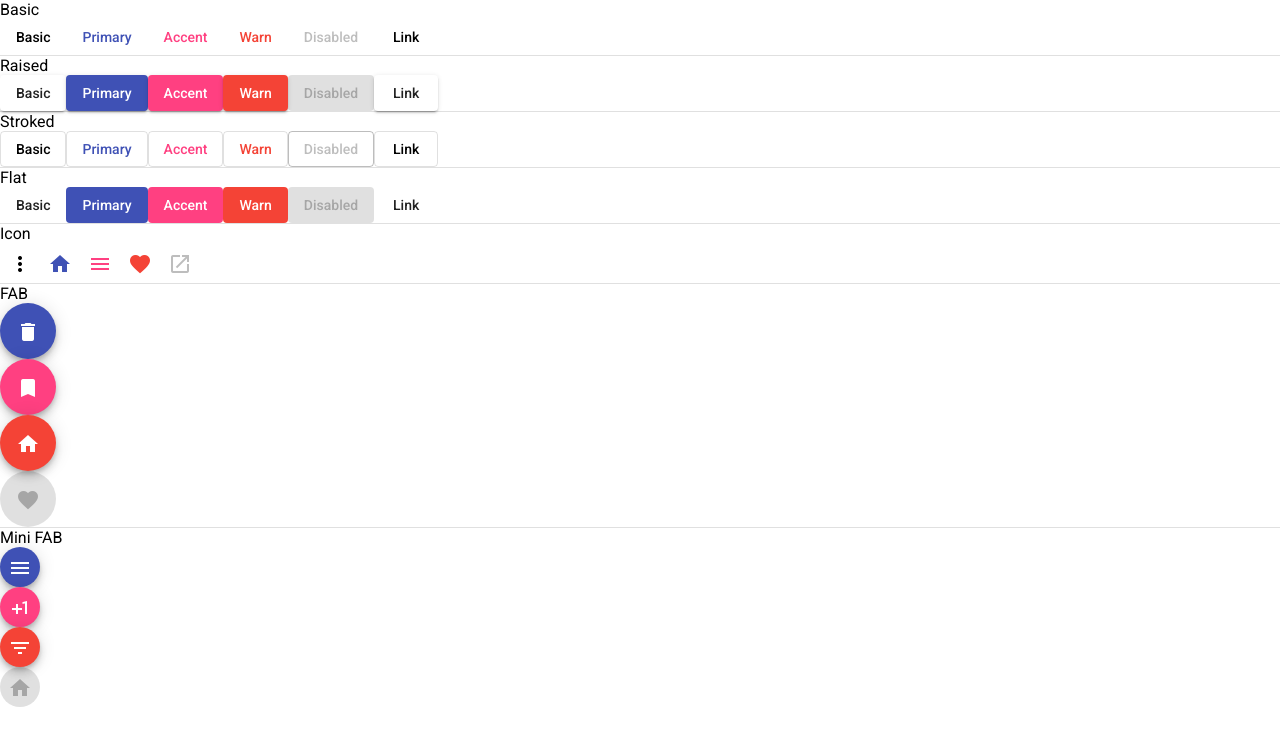
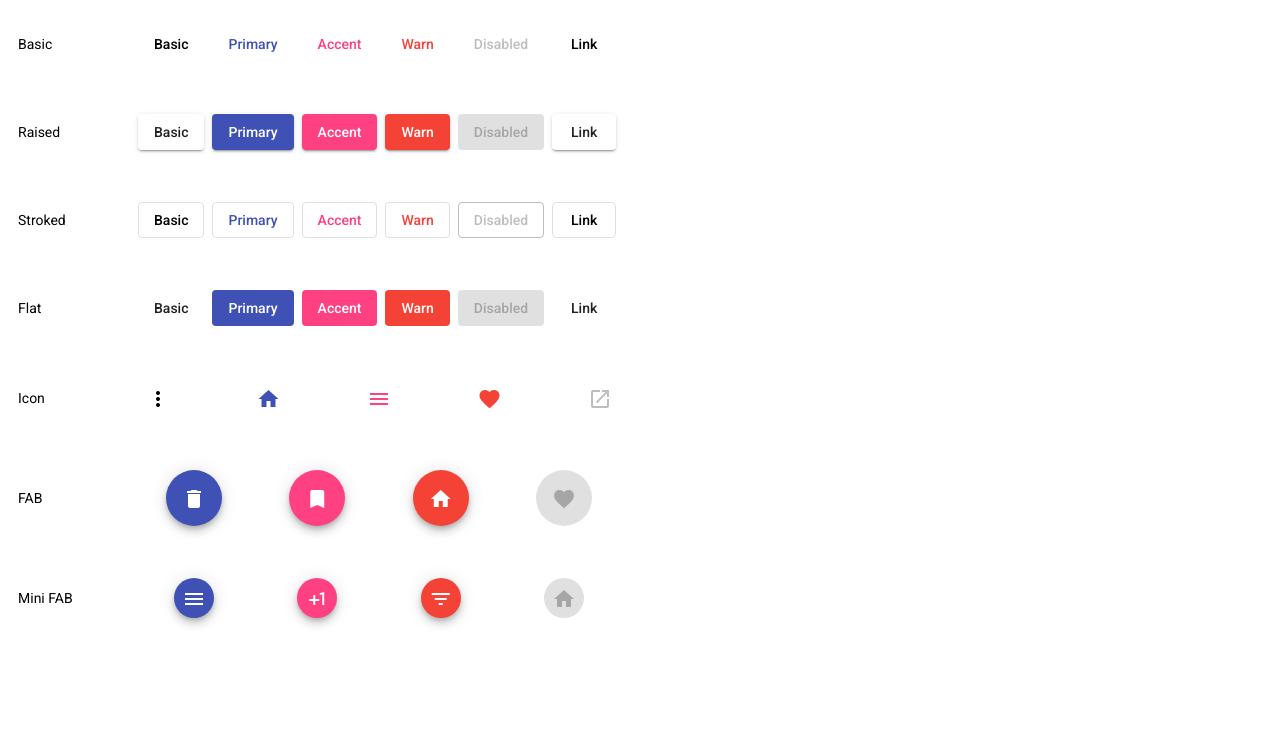
Before and after one commit to FoxGeoff/fxLayout, an Angular app: page / in a window 1280 px wide. Shown: the top 746 px of the page. Built offline with nearby package versions, Linux system fonts and the light colour scheme.

Commit message:
Add Angular flex layout

```diff
--- a/package.json
+++ b/package.json
@@ -16,6 +16,7 @@
     "@angular/common": "~11.2.7",
     "@angular/compiler": "~11.2.7",
     "@angular/core": "~11.2.7",
+    "@angular/flex-layout": "^12.0.0-beta.34",
     "@angular/forms": "~11.2.7",
     "@angular/material": "^11.2.13",
     "@angular/platform-browser": "~11.2.7",
--- a/src/app/app.component.css
+++ b/src/app/app.component.css
@@ -0,0 +1,32 @@
+section {
+  display: table;
+  margin: 18px;
+}
+
+.example-label {
+  display: table-cell;
+  font-size: 14px;
+  margin-left: 8px;
+  min-width: 120px;
+}
+
+.example-button-row {
+  display: table-cell;
+  width: 490px;
+}
+
+.example-button-row .mat-button-base {
+  margin: 8px 8px 8px 0;
+}
+
+.example-flex-container {
+  display: flex;
+  justify-content: space-between;
+  flex-wrap: wrap;
+}
+
+.example-button-container {
+  display: flex;
+  justify-content: center;
+  width: 120px;
+}
--- a/src/app/app.component.html
+++ b/src/app/app.component.html
@@ -1,3 +1,4 @@
+<div class="section" fxLayout="row wrap" fxLayoutGap="18px">
 <section>
   <div class="example-label">Basic</div>
   <div class="example-button-row">
@@ -124,3 +125,4 @@
     </div>
   </div>
 </section>
+</div>
--- a/src/app/app.module.ts
+++ b/src/app/app.module.ts
@@ -4,6 +4,7 @@ import { BrowserModule } from '@angular/platform-browser';
 import { AppComponent } from './app.component';
 import { BrowserAnimationsModule } from '@angular/platform-browser/animations';
 import { MaterialModule } from './material/material.module';
+import { FlexLayoutModule } from '@angular/flex-layout';
 
 @NgModule({
   declarations: [
@@ -13,6 +14,7 @@ import { MaterialModule } from './material/material.module';
     BrowserModule,
     BrowserAnimationsModule,
     MaterialModule,
+    FlexLayoutModule
 
   ],
   providers: [],
```
Also changed, not shown: 2 other files (tests, documents, lock files or other folders).
